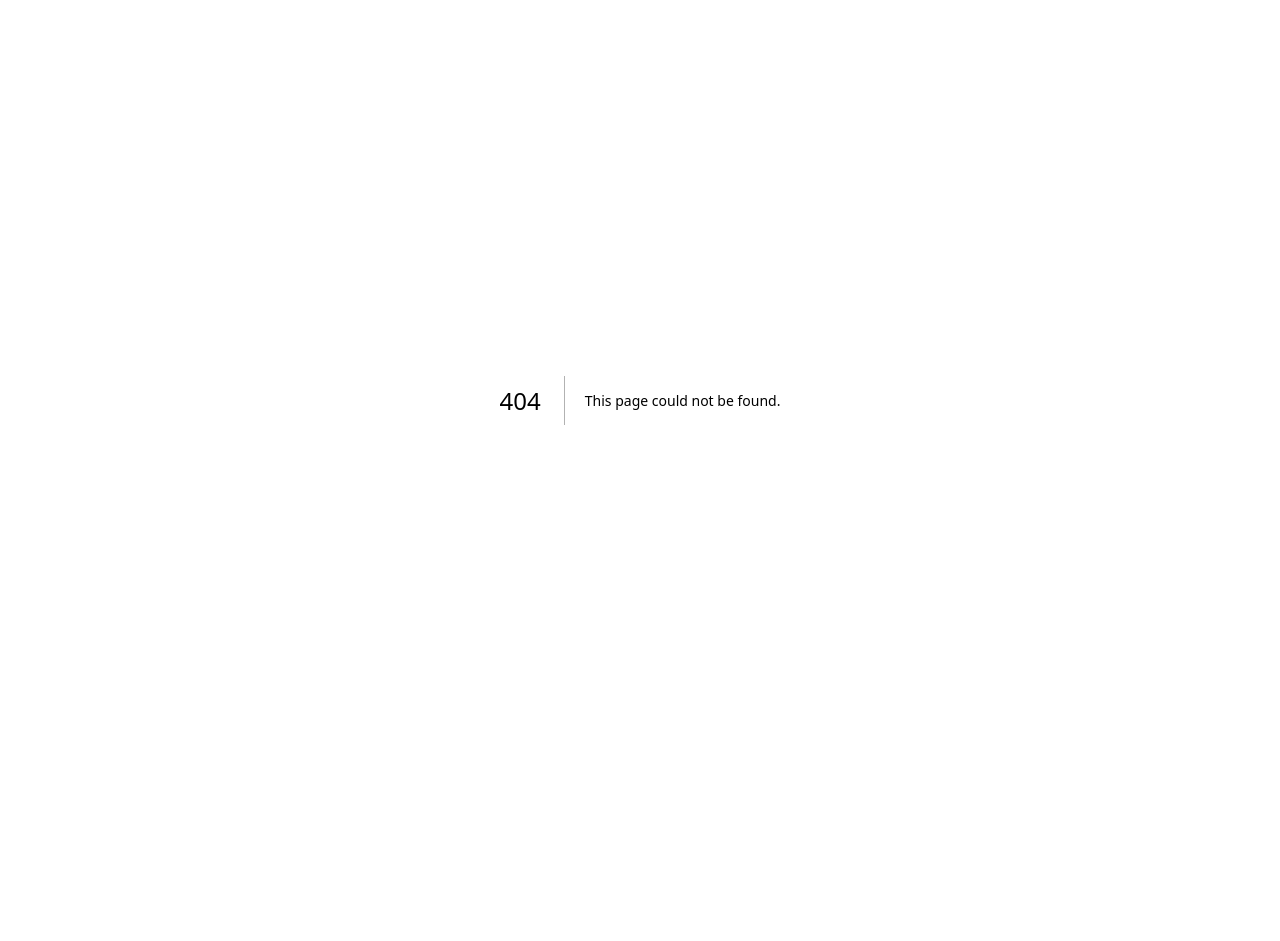
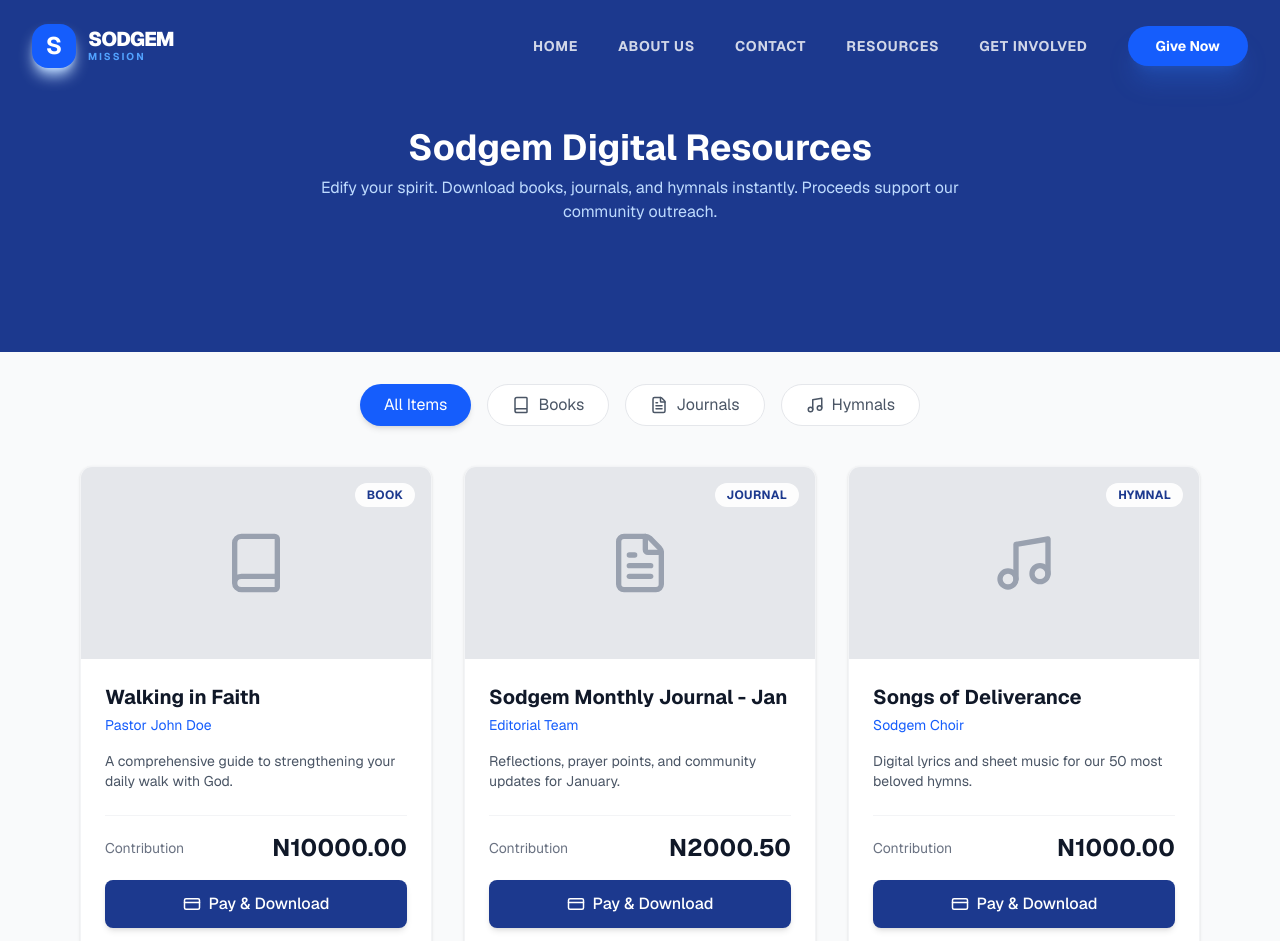
Before and after one commit to gtcsprojects2025-cloud/sodgem, a Next.js app: page /resources in a window 1280 px wide. Before the commit this address had no page. Shown: the top 941 px of the page. Before the commit the page ends 800 px from the top, so only its background shows below. Built offline with nearby package versions, Linux system fonts and the light colour scheme.

Commit message:
resources page

```diff
--- a/app/components/navbar.tsx
+++ b/app/components/navbar.tsx
@@ -37,6 +37,7 @@ const navLinks = [
     { name: 'Home', href: '/' },
     { name: 'About Us', href: '/about' },
     { name: 'Contact', href: '/contact' },
+    { name: 'Resources', href: '/resources' },
     { name: 'Get Involved', href: '/join' },
   ];
     return(
--- a/app/contact/page.tsx
+++ b/app/contact/page.tsx
@@ -90,6 +90,17 @@ const ContactPage = () => {
           </div>
 
           <div className="lg:col-span-2">
+                                    {/* Status Messages */}
+            {status === 'success' && (
+              <div className="p-4 mb-6 text-sm text-smartGreen border border-smartGreen/30 bg-smartGreen/10 rounded-lg">
+                Thank you! Your message has been sent successfully. We will be in touch shortly.
+              </div>
+            )}
+            {status === 'error' && (
+              <div className="p-4 mb-6 text-sm text-red-700 border border-red-300 bg-red-100 rounded-lg">
+                Failed to send message. Please try again or email us directly at support@smartenv.com.
+              </div>
+            )}
             {!submitted ? (
               <form
                 onSubmit={ handleSubmit }
@@ -139,7 +150,10 @@ const ContactPage = () => {
                 <button type="submit"
                 disabled={status === 'loading' || !isFormValid}
                  className={`w-full bg-blue-600 text-white py-5 rounded-2xl font-black text-lg shadow-xl shadow-blue-500/30 hover:bg-blue-700 transition-all flex items-center justify-center space-x-3
-
+                   ${status === 'loading' || !isFormValid
+                    ? 'bg-green-400 cursor-not-allowed'
+                    : 'bg-black hover:bg-green-500 shadow-md shadow-smartGreen/30'
+                  }
                  `}>
                   {status === 'loading' ? 'Sending...' : 'Send Inquiry'}
                   <Send size={20} />
--- /dev/null
+++ b/app/resources/page.tsx
@@ -0,0 +1,198 @@
+"use client";
+
+import React, { useState } from 'react';
+import { Book, FileText, Music, Download, CreditCard, Lock, CheckCircle } from 'lucide-react';
+import Navbar from '../components/navbar';
+
+// --- Types ---
+type ResourceType = 'book' | 'journal' | 'hymnal';
+
+interface Resource {
+  id: string;
+  title: string;
+  type: ResourceType;
+  author: string;
+  price: number; // Price in your currency (e.g., USD, NGN)
+  description: string;
+}
+
+// --- Mock Data ---
+const resources: Resource[] = [
+  {
+    id: '1',
+    title: 'Walking in Faith',
+    type: 'book',
+    author: 'Pastor John Doe',
+    price: 10000.00,
+    description: 'A comprehensive guide to strengthening your daily walk with God.',
+  },
+  {
+    id: '2',
+    title: 'Sodgem Monthly Journal - Jan',
+    type: 'journal',
+    author: 'Editorial Team',
+    price: 2000.50,
+    description: 'Reflections, prayer points, and community updates for January.',
+  },
+  {
+    id: '3',
+    title: 'Songs of Deliverance',
+    type: 'hymnal',
+    author: 'Sodgem Choir',
+    price: 1000.00,
+    description: 'Digital lyrics and sheet music for our 50 most beloved hymns.',
+  },
+  {
+    id: '4',
+    title: 'The Power of Prayer',
+    type: 'book',
+    author: 'Deaconess Sarah',
+    price: 1000.00,
+    description: 'Understanding the spiritual mechanics of effective prayer.',
+  },
+];
+
+export default function ResourceStore() {
+  const [filter, setFilter] = useState<ResourceType | 'all'>('all');
+  const [processingId, setProcessingId] = useState<string | null>(null);
+  const [purchasedIds, setPurchasedIds] = useState<string[]>([]);
+
+  // Filter logic
+  const filteredResources = resources.filter(
+    (r) => filter === 'all' || r.type === filter
+  );
+
+  // Simulate Payment Handler
+  const handlePurchase = async (resource: Resource) => {
+    setProcessingId(resource.id);
+
+    // ---------------------------------------------------------
+    // REAL WORLD: Call your Payment API here (Stripe/Paystack)
+    // ---------------------------------------------------------
+
+    // Simulating network request delay
+    setTimeout(() => {
+      setPurchasedIds((prev) => [...prev, resource.id]);
+      setProcessingId(null);
+      alert(`Payment successful for: ${resource.title}. Download started.`);
+    }, 2000);
+  };
+
+  return (
+    <div className="min-h-screen bg-gray-50 text-gray-800 font-sans">
+        <Navbar/>
+      {/* Header */}
+      <header className="bg-blue-900 text-white py-32 px-4 text-center">
+        <h1 className="text-4xl font-bold mb-2">Sodgem Digital Resources</h1>
+        <p className="text-blue-200 max-w-2xl mx-auto">
+          Edify your spirit. Download books, journals, and hymnals instantly.
+          Proceeds support our community outreach.
+        </p>
+      </header>
+
+      {/* Main Content */}
+      <main className="max-w-6xl mx-auto px-4 py-8">
+
+        {/* Filter Tabs */}
+        <div className="flex flex-wrap justify-center gap-4 mb-10">
+          {[
+            { id: 'all', label: 'All Items', icon: null },
+            { id: 'book', label: 'Books', icon: <Book size={18} /> },
+            { id: 'journal', label: 'Journals', icon: <FileText size={18} /> },
+            { id: 'hymnal', label: 'Hymnals', icon: <Music size={18} /> },
+          ].map((tab) => (
+            <button
+              key={tab.id}
+              onClick={() => setFilter(tab.id as ResourceType | 'all')}
+              className={`flex items-center gap-2 px-6 py-2 rounded-full transition-all duration-200 ${
+                filter === tab.id
+                  ? 'bg-blue-600 text-white shadow-md'
+                  : 'bg-white text-gray-600 hover:bg-gray-100 border border-gray-200'
+              }`}
+            >
+              {tab.icon}
+              {tab.label}
+            </button>
+          ))}
+        </div>
+
+        {/* Resources Grid */}
+        <div className="grid grid-cols-1 md:grid-cols-2 lg:grid-cols-3 gap-8">
+          {filteredResources.map((resource) => {
+            const isPurchased = purchasedIds.includes(resource.id);
+            const isProcessing = processingId === resource.id;
+
+            return (
+              <div
+                key={resource.id}
+                className="bg-white rounded-xl shadow-sm border border-gray-100 overflow-hidden hover:shadow-lg transition-shadow duration-300 flex flex-col"
+              >
+                {/* Card Header / Image Placeholder */}
+                <div className="h-48 bg-gray-200 flex items-center justify-center relative">
+                    <div className="text-gray-400">
+                        {resource.type === 'book' && <Book size={64} />}
+                        {resource.type === 'journal' && <FileText size={64} />}
+                        {resource.type === 'hymnal' && <Music size={64} />}
+                    </div>
+                    <span className="absolute top-4 right-4 bg-white/90 backdrop-blur px-3 py-1 rounded-full text-xs font-bold text-blue-900 uppercase tracking-wide">
+                        {resource.type}
+                    </span>
+                </div>
+
+                {/* Card Body */}
+                <div className="p-6 flex-1 flex flex-col">
+                  <h3 className="text-xl font-bold mb-1 text-gray-900">{resource.title}</h3>
+                  <p className="text-sm text-blue-600 mb-4">{resource.author}</p>
+                  <p className="text-gray-600 text-sm mb-6 flex-1">{resource.description}</p>
+
+                  <div className="border-t border-gray-100 pt-4 mt-auto">
+                    <div className="flex items-center justify-between mb-4">
+                        <span className="text-gray-500 text-sm">Contribution</span>
+                        <span className="text-2xl font-bold text-gray-900">N{resource.price.toFixed(2)}</span>
+                    </div>
+
+                    {isPurchased ? (
+                      <button
+                        className="w-full bg-green-600 hover:bg-green-700 text-white py-3 rounded-lg font-medium flex items-center justify-center gap-2 transition-colors"
+                        onClick={() => alert('Download starting...')}
+                      >
+                        <Download size={20} />
+                        Download Now
+                      </button>
+                    ) : (
+                      <button
+                        onClick={() => handlePurchase(resource)}
+                        disabled={isProcessing}
+                        className={`w-full py-3 rounded-lg font-medium flex items-center justify-center gap-2 transition-all ${
+                          isProcessing
+                            ? 'bg-gray-100 text-gray-400 cursor-not-allowed'
+                            : 'bg-blue-900 hover:bg-blue-800 text-white shadow-md hover:shadow-lg'
+                        }`}
+                      >
+                        {isProcessing ? (
+                          <>Processing...</>
+                        ) : (
+                          <>
+                            <CreditCard size={18} />
+                            Pay & Download
+                          </>
+                        )}
+                      </button>
+                    )}
+
+                    {!isPurchased && (
+                        <div className="flex items-center justify-center gap-1 mt-3 text-xs text-gray-400">
+                            <Lock size={12} />
+                            <span>Secure Payment</span>
+                        </div>
+                    )}
+                  </div>
+                </div>
+              </div>
+            );
+          })}
+        </div>
+      </main>
+    </div>
+  );
+}
```
